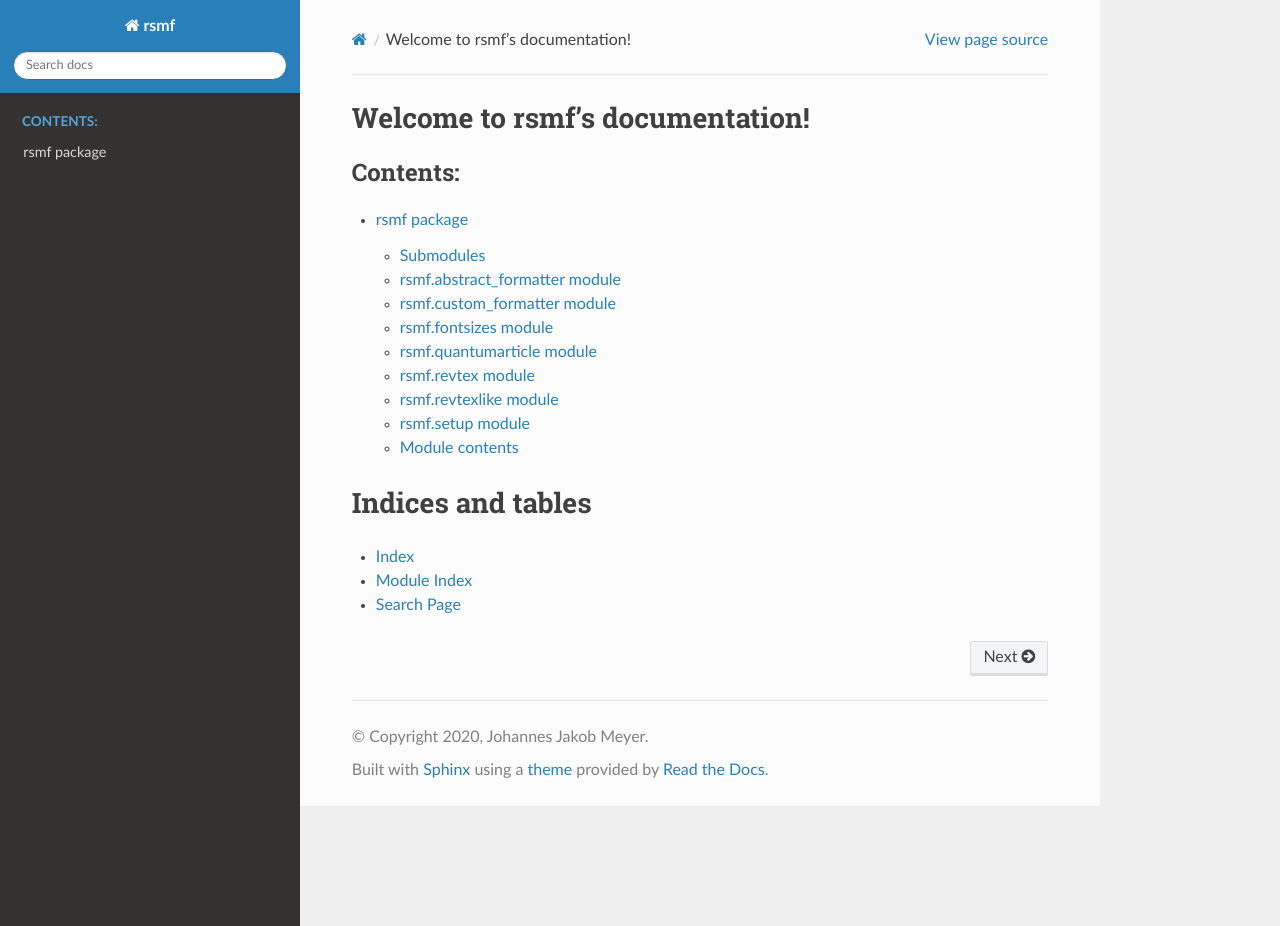
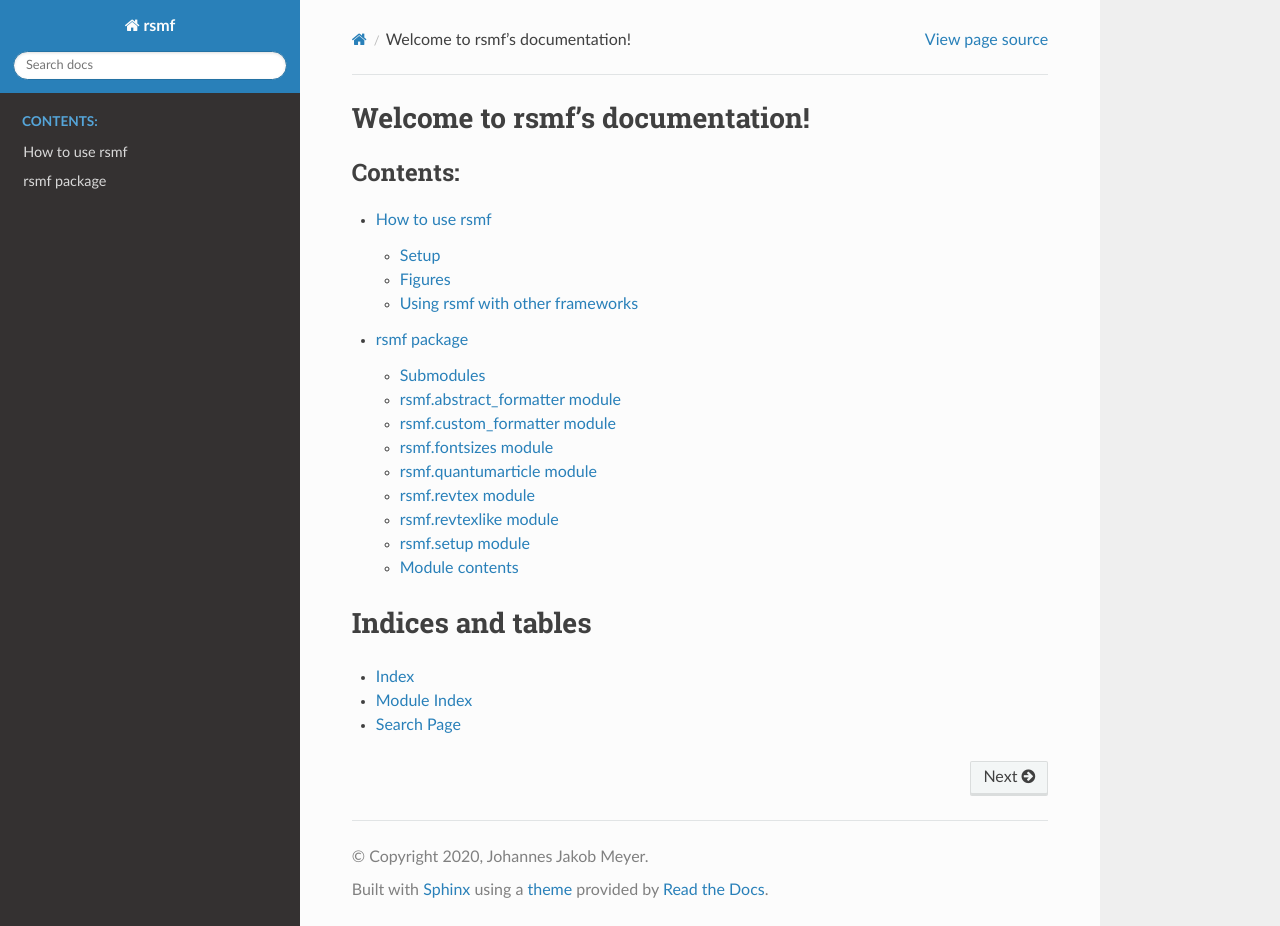
Before and after one commit to johannesjmeyer/rsmf, a Sphinx documentation site: the page built from docs/index.rst, in a window 1280 px wide and 926 px high. Built offline with Sphinx 7.4.7 and the Read the Docs theme 2.0.0, drawn with Linux system fonts in a browser that asks for light colours; some of the changed lines change nothing that is shown.

Commit message:
Add howto to docs

```diff
--- a/docs/conf.py
+++ b/docs/conf.py
@@ -61,3 +61,5 @@ html_static_path = ["_static"]
 
 
 master_doc = "index"
+
+html_sidebars = { '**': ['globaltoc.html', 'relations.html', 'sourcelink.html', 'searchbox.html'] }
--- a/docs/index.rst
+++ b/docs/index.rst
@@ -10,6 +10,7 @@ Welcome to rsmf's documentation!
    :maxdepth: 2
    :caption: Contents:
 
+   source/howto
    source/rsmf
 
 
--- /dev/null
+++ b/docs/source/howto.rst
@@ -0,0 +1,153 @@
+How to use rsmf
+===============
+
+
+
+Setup
+-----
+
+You need to tell rsmf how you set up your document by invoking ``rsmf.setup``. This can be done in two ways. Either, you give rsmf the ``\documentclass`` string used for setting up the document, as in
+
+.. code-block:: python
+
+    import rsmf
+    formatter = rsmf.setup(r"\documentclass[a4paper,12pt,noarxiv]{quantumarticle}")
+
+The ``r`` in front of the string is necessary so that ``\d`` is not mistaken for an escape sequence. If you have your document stored locally, there is an even more convenient way:
+you can just supply rsmf with the path to your main tex file (the one containing the document setup) and it will find that out for itself:
+
+.. code-block:: python
+
+    formatter = rsmf.setup("example.tex")
+
+This is especially cool because rsmf will automatically adjust the plots when the underlying document class is changed without any needs to change python code!
+This makes swapping journals a lot easier.
+
+Custom
+~~~~~~
+
+If the document class you're preparing figures for is not supported by ``rsmf`` you can still use it to prepare your figures. In this case you will have to measure the column widths
+yourself. To do so, you have to insert the following command into your text
+
+.. code-block:: LaTeX
+
+    \begin{figure}
+        \the\columnwidth
+    \end{figure}
+
+This will give you the width of a single-column figure. If your document class also supports two-column mode, you also need to extract the width of wide figures via
+
+.. code-block:: LaTeX
+
+    \begin{figure*}
+        \the\columnwidth
+    \end{figure*}
+
+Both commands will output something along the lines of ``246.0pt``. As ``matplotlib`` expects measurements to be in inches, ``rsmf`` does too.
+You therefore have to multiply the measurement in points with ``0.01389`` to get the correct measurement in inches.
+
+It is also important to see if your document class loads packages that change the rendering of fonts, e.g. ``\usepackage{times}``. If this is the case,
+you have to provide them as a separate preamble that is then used in the PGF backend.
+
+With these informations at hand, you can invoke ``rsmf``'s ``CustomFormatter``:
+
+.. code-block:: python
+
+    from rsmf import CustomFormatter
+
+    formatter = CustomFormatter(
+        width=246 * 0.01389,
+        wide_width=512 * 0.01389,
+        fontsizes=11,
+        pgf_preamble=r"\usepackage{lmodern}",
+    )
+
+Figures
+-------
+The setup routine will return a formatter. This formatter can then be used to create matplotlib figure objects by invoking the method ``formatter.figure``. It has three arguments:
+
+* ``aspect_ratio`` (float, optional): the aspect ratio (width/height) of your plot. Defaults to the golden ratio.
+* ``width_ratio`` (float, optional): the width of your plot in multiples of ``\columnwidth``. Defaults to 1.0.
+* ``wide`` (bool, optional): indicates if the figures spans two columns in twocolumn mode,
+                i.e. if the figure* environment is used, has no effect in onecolumn mode . Defaults to False.
+
+This is the place where you set the width of your plots, *not in the LaTeX document*. If you include the resulting figure with a different width, the font sizes will not match the surrounding document!
+
+For example, a regular figure is created via
+
+.. code-block:: python
+
+    fig = formatter.figure(aspect_ratio=.5)
+
+    # ... some plotting ...
+    plt.savefig("example.pdf")
+
+and included via
+
+.. code-block:: LaTeX
+
+    \begin{figure}
+        \centering
+        \includegraphics{example}
+        \caption{...}
+    \end{figure}
+
+A wide figure that spans 80% of the page on the other hand is created by
+
+.. code-block:: python
+
+    fig = formatter.figure(width_ratio=.8, wide=True)
+
+    # ... some plotting ...
+    plt.savefig("example_wide.pdf")
+
+and included via the multi-column ``figure*`` environment:
+
+.. code-block:: python
+
+    \begin{figure*}
+        \centering
+        \includegraphics{example_wide}
+        \caption{...}
+    \end{figure*}
+
+Note that you should always save your figures in some sort of vectorized format, like ``pdf`` and that calling ``plt.tight_layout()`` before saving usually makes your plots nicer.
+
+Custom
+~~~~~~
+If you want more control about the creation of your figure, you can make use of ``formatter.width`` and ``formatter.wide_width`` to create them yourself.
+
+Other features
+~~~~~~~~~~~~~~
+
+You can access the underlying fontsizes via ``formatter.fontsizes``. The nomenclature follows that of LaTeX itself, so we have
+
+.. code-block:: python
+
+    formatter.fontsizes.tiny
+    formatter.fontsizes.scriptsize
+    formatter.fontsizes.footnotesize
+    formatter.fontsizes.small
+    formatter.fontsizes.normalsize
+    formatter.fontsizes.large
+    formatter.fontsizes.Large
+    formatter.fontsizes.LARGE
+    formatter.fontsizes.huge
+    formatter.fontsizes.Huge
+
+This is especially useful if you want to tweak titles, legends and annotations while still having proper (LaTeX) fontsizes.
+
+Using rsmf with other frameworks
+--------------------------------
+
+You can use rsmf together with your favorite plotting framework, for example ``seaborn``. There is only one catch: if you use matplotlib styles or seaborn styles, you might overwrite the settings imposed by rsmf, especially regarding font-size. To this end, the formatters have a method ``formatter.set_default_fontsizes`` that only change the underlying fontsizes. An example use would be
+
+.. code-block:: python
+
+    fig = formatter.figure(wide=True)
+    sns.set(style="ticks")
+    formatter.set_default_fontsizes()
+
+    # ... some plotting ...
+
+Sometimes these styles also overwrite other things, like the font family (serif/sans-serif). There is no correction method for that yet.
--- a/docs/source/modules.rst
+++ /dev/null
@@ -1,7 +0,0 @@
-rsmf
-====
-
-.. toctree::
-   :maxdepth: 4
-
-   rsmf
```
